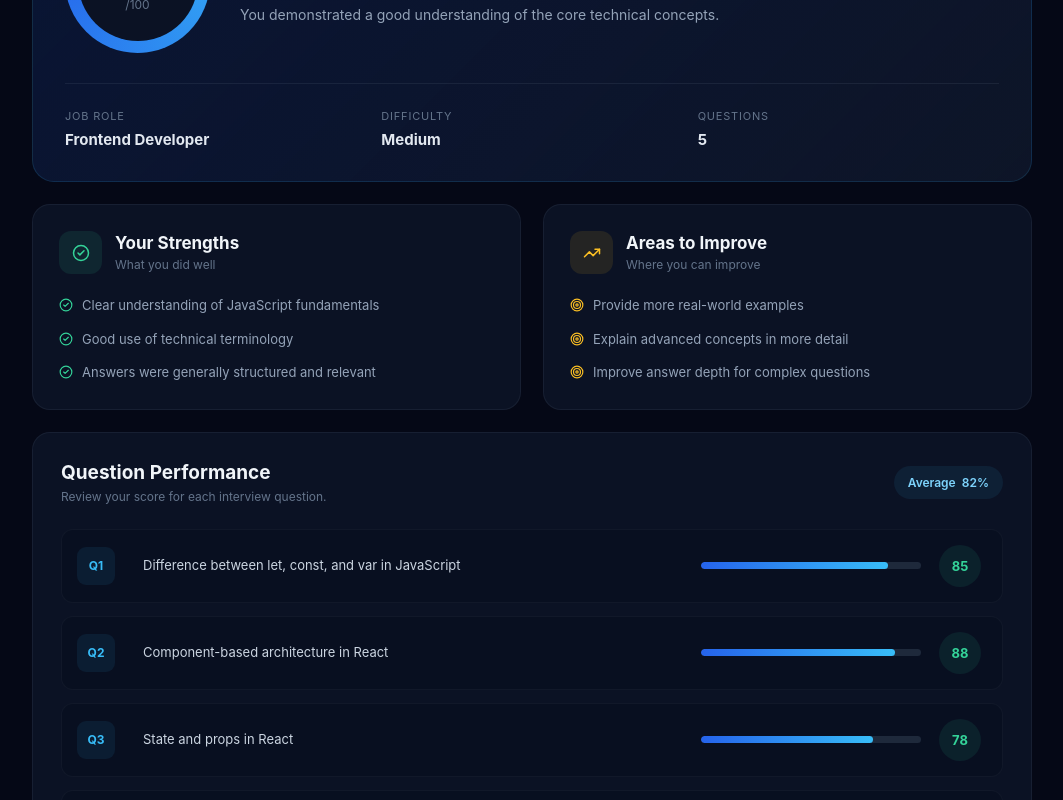
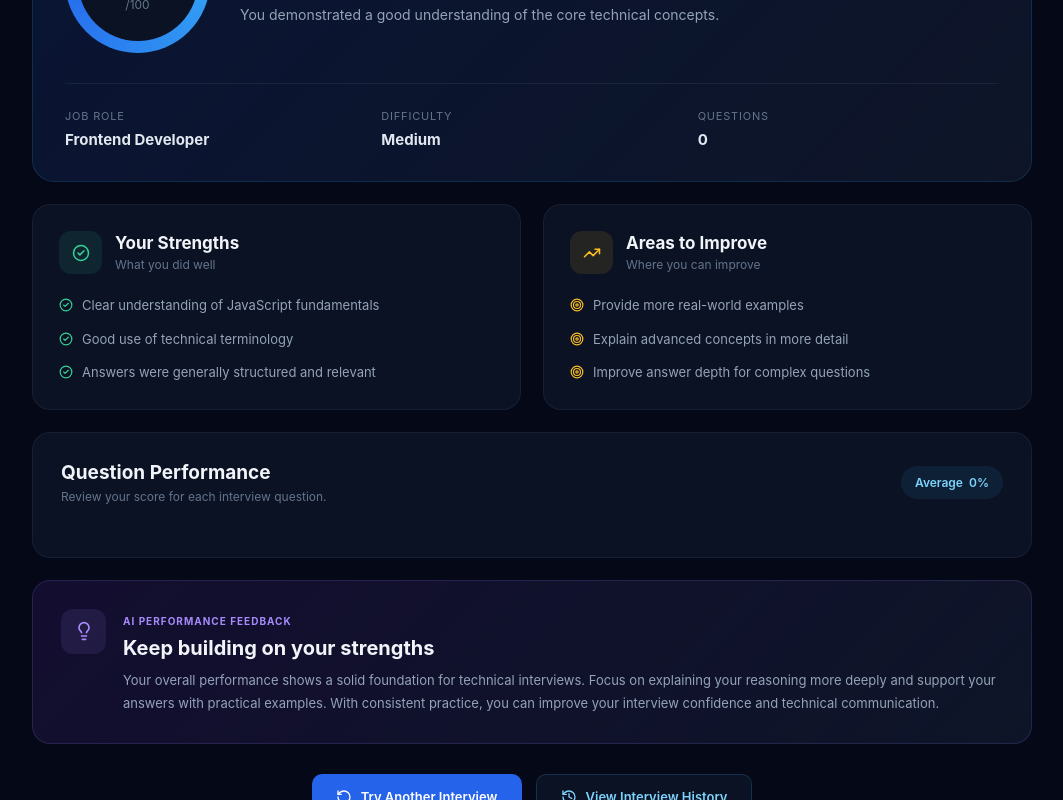
Before and after one commit to madhubhashaniwgs/MockMate, a React app in the folder frontend/: page /interview-result in a window 1280 px wide. Shown: the part 380-1180 px from the top of the page, without its empty margins (108-1171 px from the left). Built offline with nearby package versions, Linux system fonts and the light colour scheme; the HTML template or start-up script is replaced by a standard one.

Commit message:
feat:code changes to view real interview results

```diff
--- a/frontend/src/pages/InterviewResult.jsx
+++ b/frontend/src/pages/InterviewResult.jsx
@@ -21,43 +21,30 @@ function InterviewResult() {
   const interviewData = location.state || {};
 
   const jobRole = interviewData.jobRole || "Frontend Developer";
-  const difficulty = interviewData.difficulty || "Medium";
-  const questionCount = interviewData.questionCount || 5;
 
-  const overallScore = 82;
+    const difficulty = interviewData.difficulty || "Medium";
 
-  const questionResults = [
-    {
-      number: 1,
-      score: 85,
-      title:
-        "Difference between let, const, and var in JavaScript",
-    },
-    {
-      number: 2,
-      score: 88,
-      title:
-        "Component-based architecture in React",
-    },
-    {
-      number: 3,
-      score: 78,
-      title:
-        "State and props in React",
-    },
-    {
-      number: 4,
-      score: 80,
-      title:
-        "Promises and async/await",
-    },
-    {
-      number: 5,
-      score: 79,
-      title:
-        "React application performance optimization",
-    },
-  ];
+    const answers = interviewData.answers || [];
+
+    const questionCount =
+      interviewData.questionCount || answers.length || 0;
+
+    const overallScore =
+      interviewData.finalScore ??
+      (answers.length > 0
+        ? Math.round(
+            answers.reduce(
+              (total, item) => total + item.score,
+              0
+            ) / answers.length
+          )
+        : 0);
+
+    const questionResults = answers.map((item, index) => ({
+      number: index + 1,
+      score: item.score,
+      title: item.question,
+    }));
 
   const handleRetry = () => {
     navigate("/interview-setup");
```
